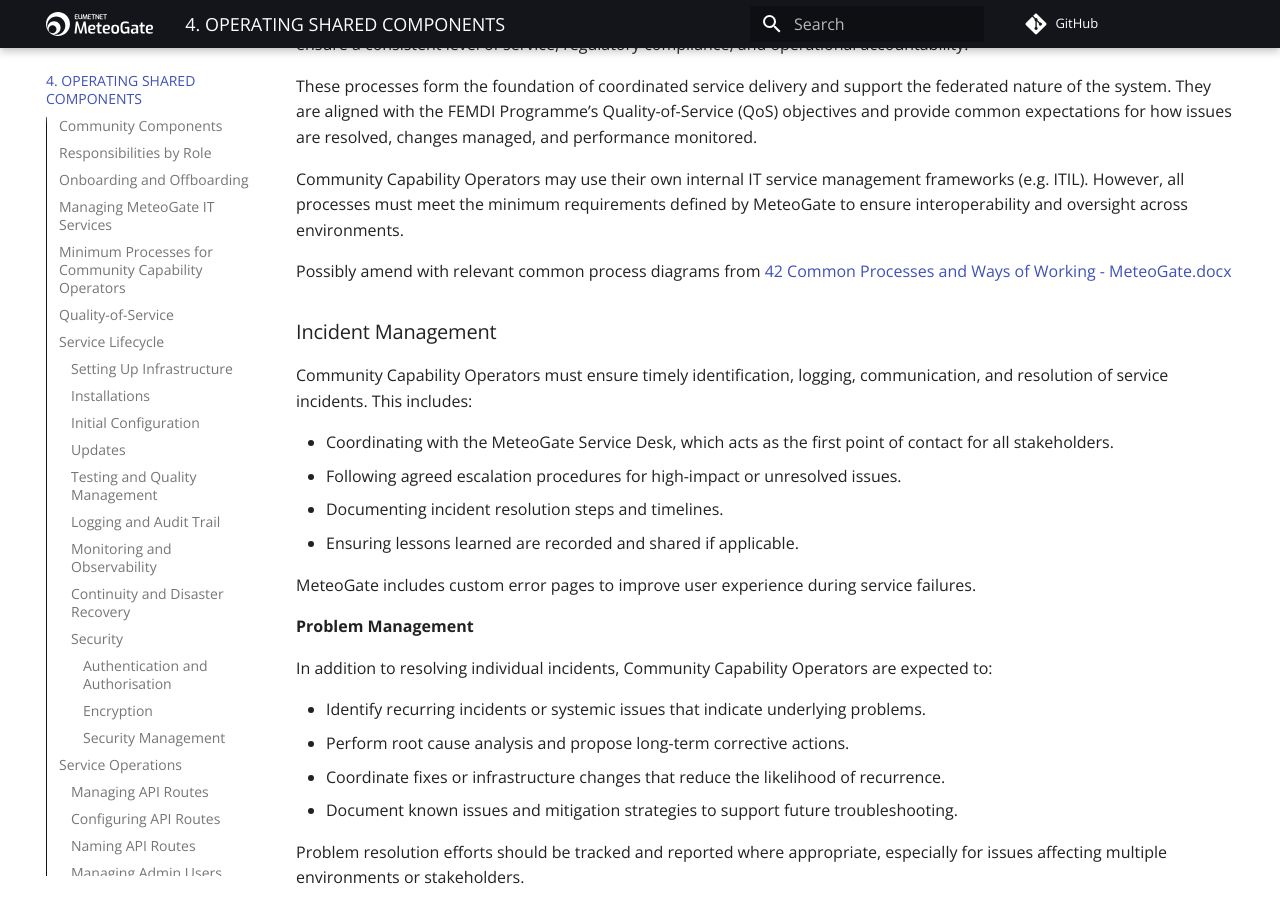
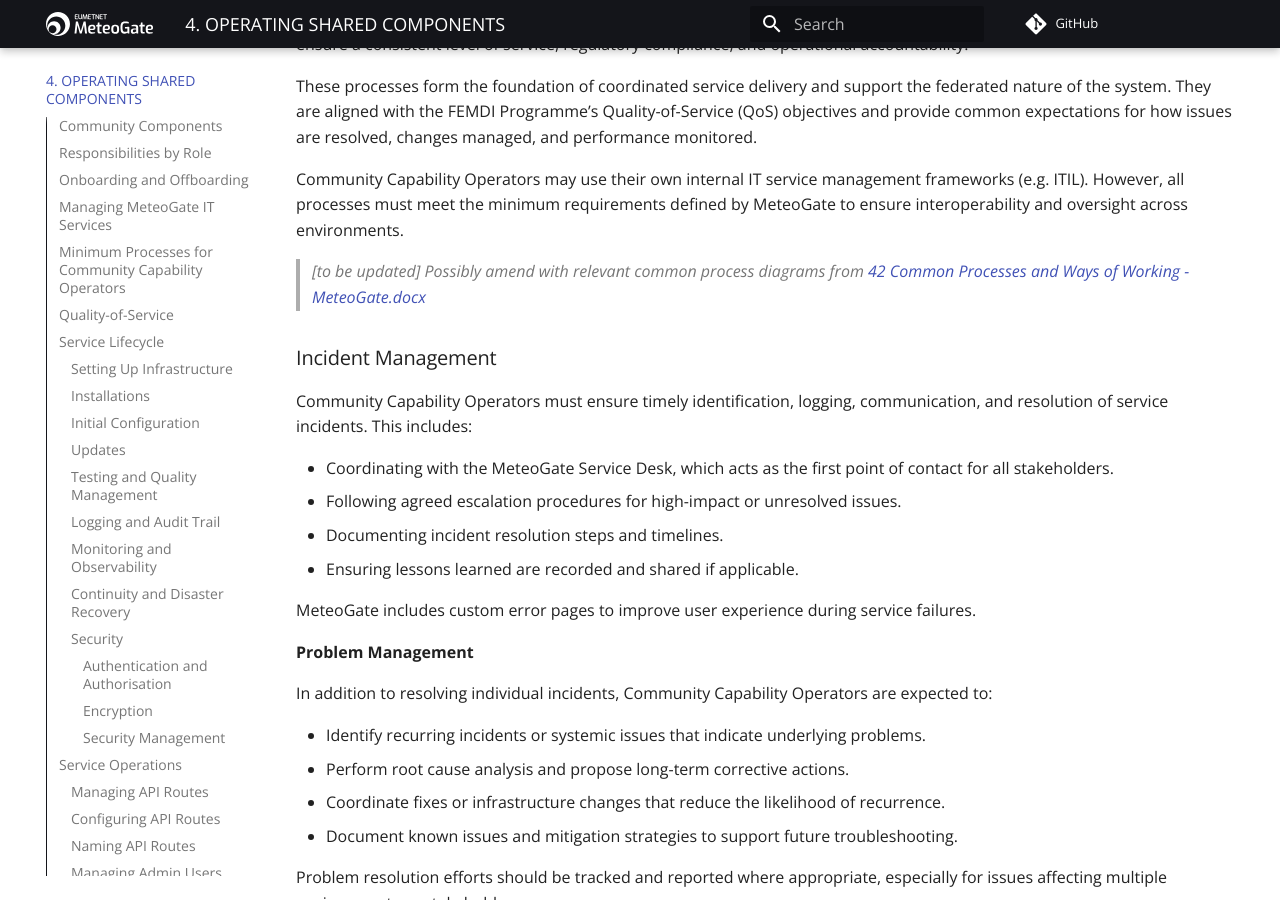
Before and after one commit to EUMETNET/meteogate-documentation, an MkDocs documentation site: the page built from docs/4-operating-and-maintaining-community-components.md, in a window 1280 px wide and 900 px high, scrolled down 15962 px. Built offline with MkDocs 1.6.1 and Material for MkDocs 9.7.7, drawn with Linux system fonts in a browser that asks for light colours; comment, search, counter and statistics services are not loaded.

Commit message:
Update 4-operating-and-maintaining-community-components.md

```diff
--- a/docs/4-operating-and-maintaining-community-components.md
+++ b/docs/4-operating-and-maintaining-community-components.md
@@ -536,7 +536,7 @@ These processes form the foundation of coordinated service delivery and support
 
 Community Capability Operators may use their own internal IT service management frameworks (e.g. ITIL). However, all processes must meet the minimum requirements defined by MeteoGate to ensure interoperability and oversight across environments.
 
-Possibly amend with relevant common process diagrams from [42 Common Processes and Ways of Working - MeteoGate.docx](https://tlnt19059.sharepoint.com/:w:/r/sites/FEMDI/ET%20FEMDI/ET%20Working%20folder/Documentation%20working%20area/42%20Common%20Processes%20and%20Ways%20of%20Working%20-%20MeteoGate.docx?d=w34e1ef2e9e3c46f280165abff29f429c&csf=1&web=1&e=CUSvDF)
+> _[to be updated] Possibly amend with relevant common process diagrams from [42 Common Processes and Ways of Working - MeteoGate.docx](https://tlnt19059.sharepoint.com/:w:/r/sites/FEMDI/ET%20FEMDI/ET%20Working%20folder/Documentation%20working%20area/42%20Common%20Processes%20and%20Ways%20of%20Working%20-%20MeteoGate.docx?d=w34e1ef2e9e3c46f280165abff29f429c&csf=1&web=1&e=CUSvDF)_
 
 ### Incident Management
 
```
